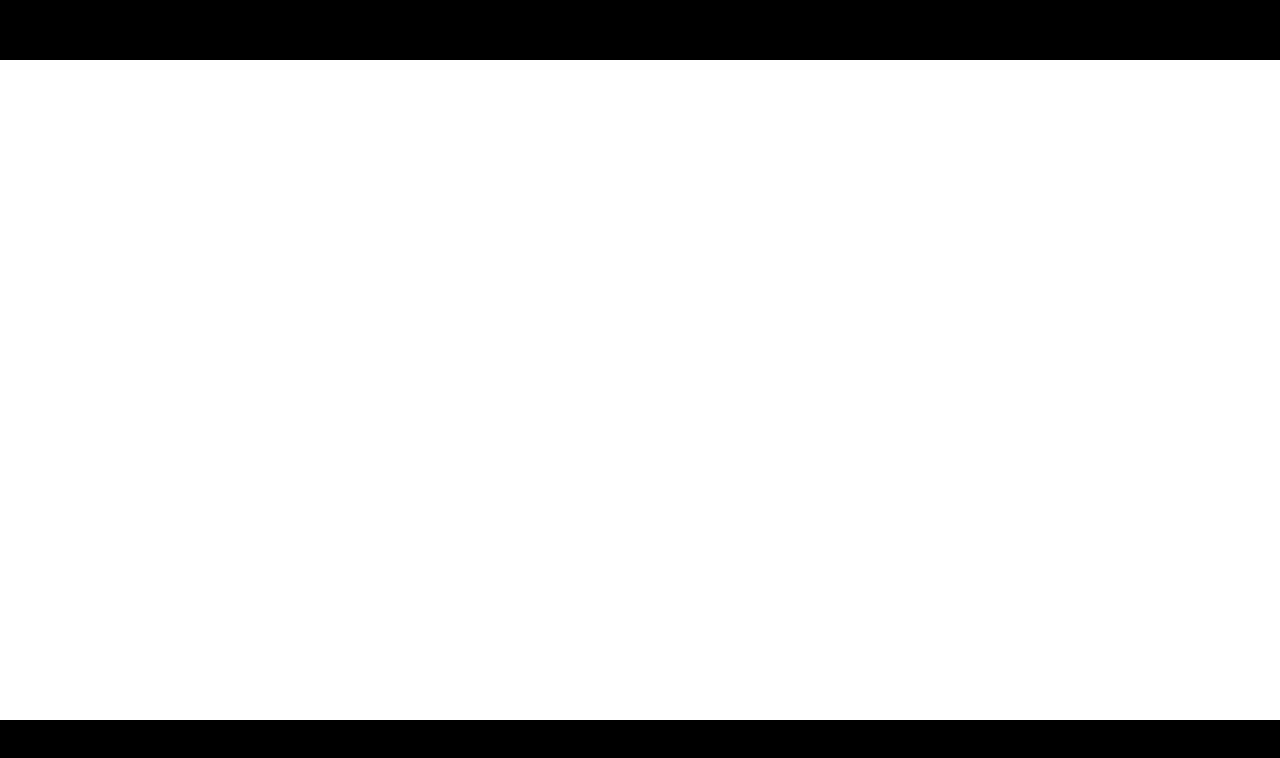
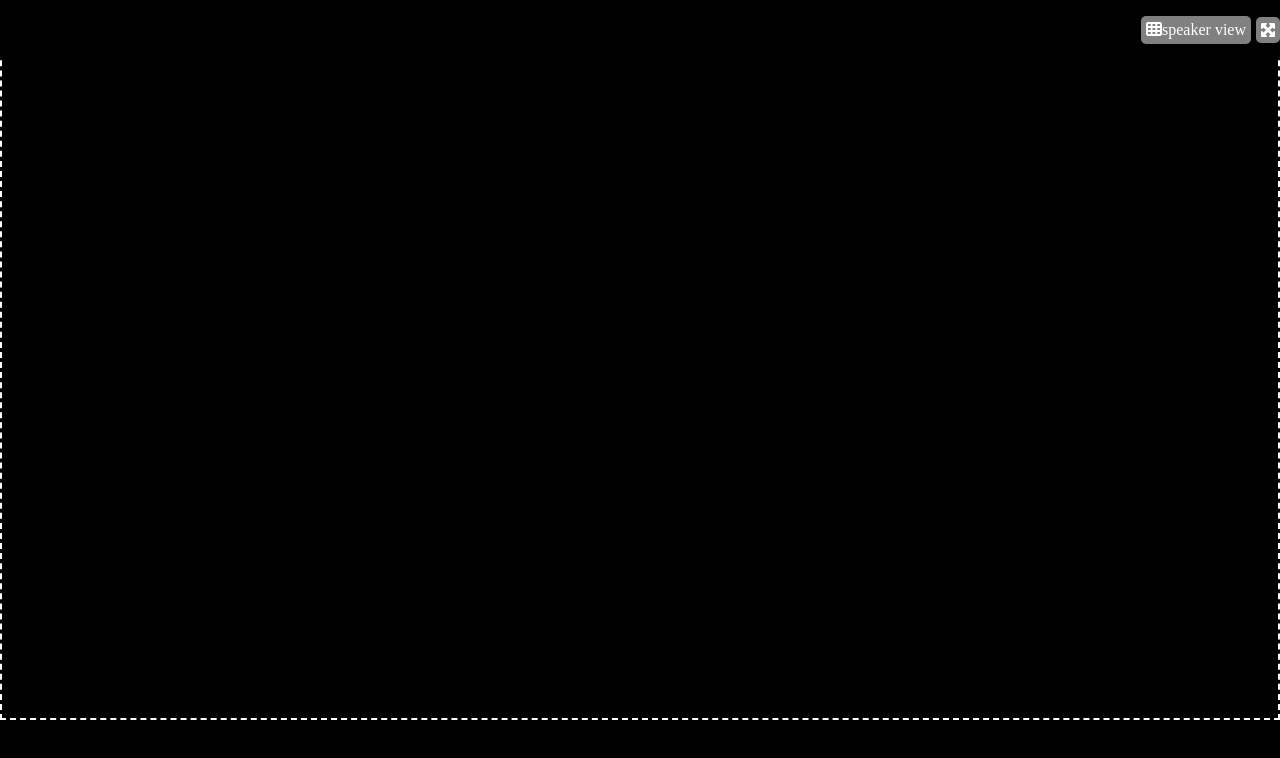
Before and after one commit to LeonardoContino/html-css-zoom, a plain HTML site: page index.html in a window 1280 px wide. Drawn offline with Linux system fonts and the light colour scheme.

Commit message:
header fatto

```diff
--- a/index.html
+++ b/index.html
@@ -5,10 +5,29 @@
     <meta http-equiv="X-UA-Compatible" content="IE=edge">
     <meta name="viewport" content="width=device-width, initial-scale=1.0">
     <link rel="stylesheet" href="style.css">
+    <link
+    rel="stylesheet"
+    href="https://cdnjs.cloudflare.com/ajax/libs/font-awesome/6.2.0/css/all.min.css"
+    integrity="sha512-xh6O/CkQoPOWDdYTDqeRdPCVd1SpvCA9XXcUnZS2FmJNp1coAFzvtCN9BmamE+4aHK8yyUHUSCcJHgXloTyT2A=="
+    crossorigin="anonymous"
+    referrerpolicy="no-referrer"
+  />
     <title>Document</title>
 </head>
 <body>
-    <header></header>
+    <header>
+        <div class="header-view">
+            <div class="speakers">
+                <i class="fa-solid fa-table-cells"></i>
+                <div>speaker view</div>
+            </div>
+
+            <i class="fa-solid fa-maximize speakers"></i>
+
+
+
+        </div>
+    </header>
     <main>
 
     </main>
--- a/style.css
+++ b/style.css
@@ -16,10 +16,28 @@ header{
     background-color: black;
     z-index: 1;
 }
+.header-view{
+    display: flex;
+    color: white;
+    right: 30px;
+    justify-content: flex-end;
+    align-items: center;
+    height: 100%;
+    gap: 5px;
+
+}
+.speakers {
+    display: flex;
+    padding: 5px;
+    background-color: gray;
+    border-radius: 5px;
+}
 main{
-    padding-top: 80px;
+    padding-top: 100px;
     height: calc(100vh - 80px);
     overflow-y: auto;
+    background-color: black;
+    border: 2px dashed white;
 }
 footer{
     height: 80px;
```
